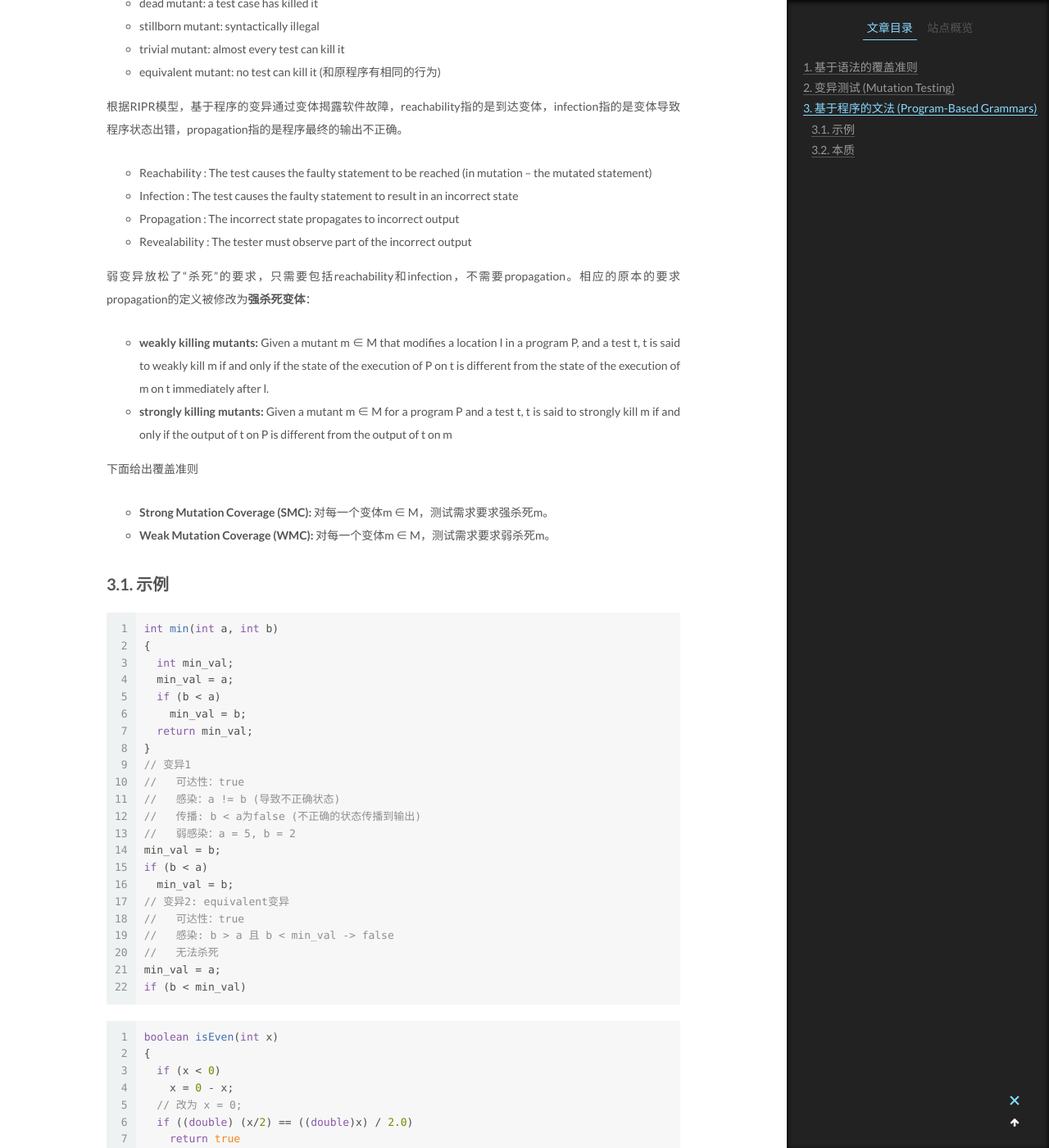
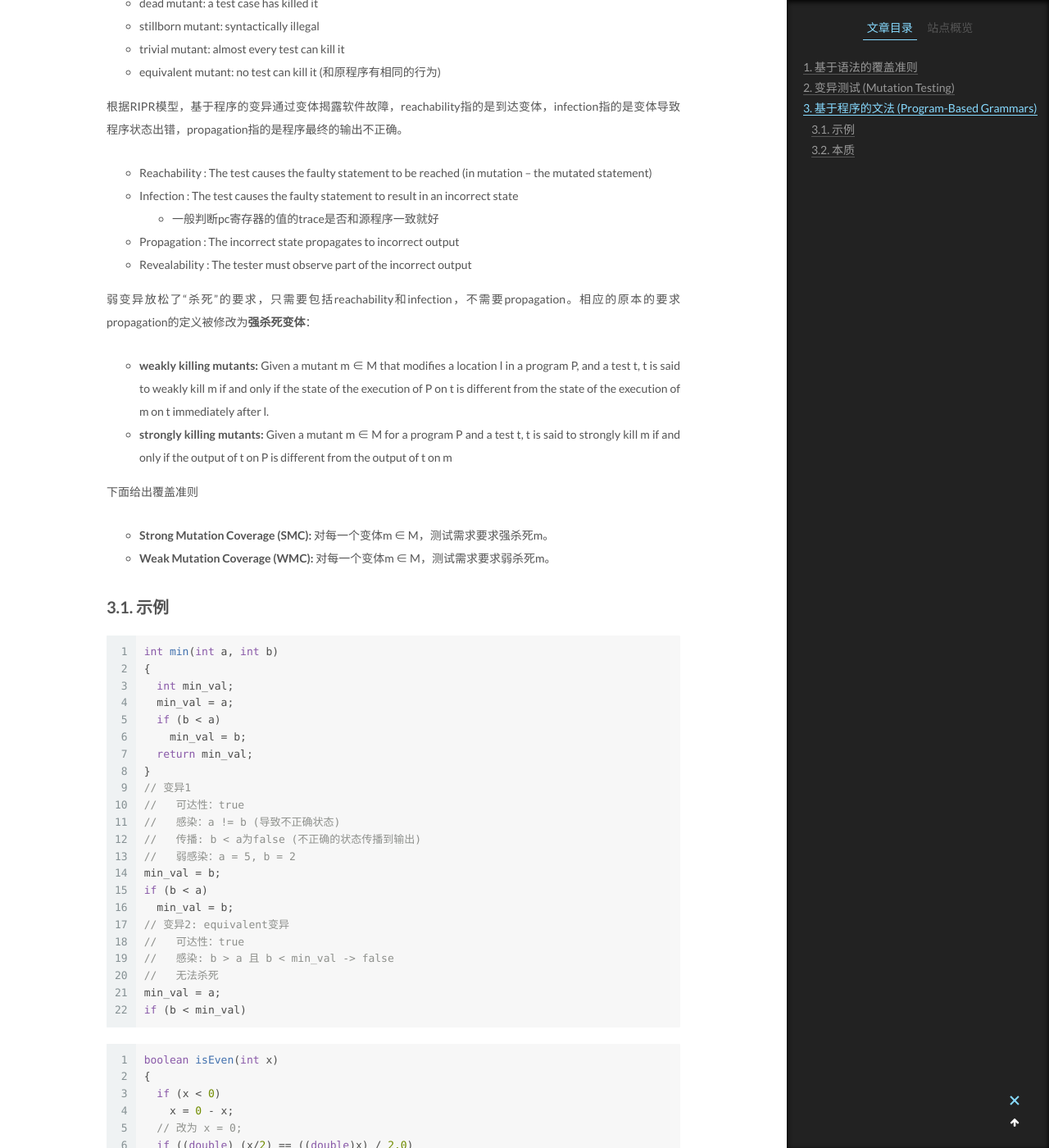
Before and after one commit to Willendless/willendless.github.io, a Jekyll site: the page built from _posts/2021-6-9-软件测试（五）.md, in a window 1280 px wide and 1400 px high, scrolled down 2954 px. Shown: the whole window at 82% size. Built offline with Jekyll 4.4.1, drawn with Linux system fonts in a browser that asks for light colours; formulas are drawn with MathJax 3; comment, search, counter and statistics services are not loaded.

Commit message:
chore: update post

```diff
--- a/_posts/2021-6-9-软件测试（五）.md
+++ b/_posts/2021-6-9-软件测试（五）.md
@@ -101,6 +101,7 @@ category: 软件测试
 
 + Reachability : The test causes the faulty statement to be reached (in mutation – the mutated statement)
 + Infection : The test causes the faulty statement to result in an incorrect state
+  + 一般判断pc寄存器的值的trace是否和源程序一致就好
 + Propagation : The incorrect state propagates to incorrect output
 + Revealability : The tester must observe part of the incorrect output
 
```
